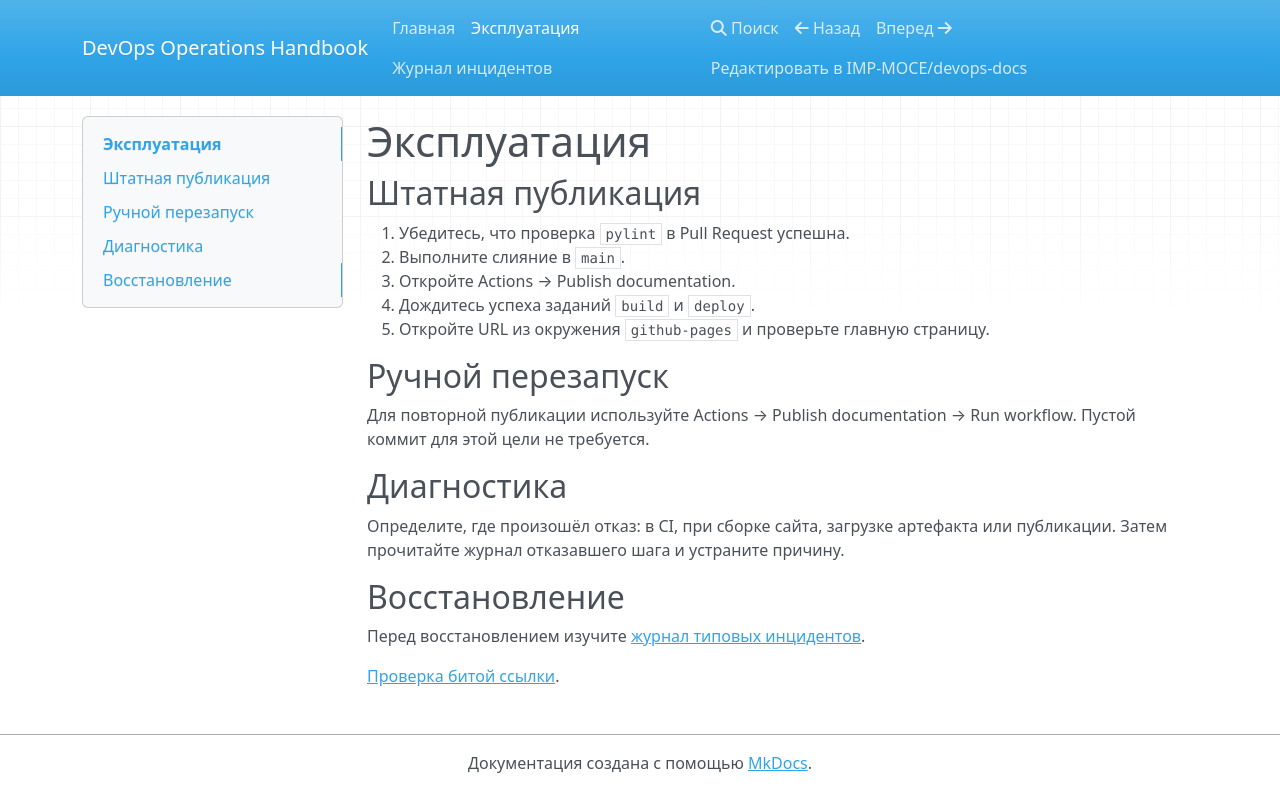
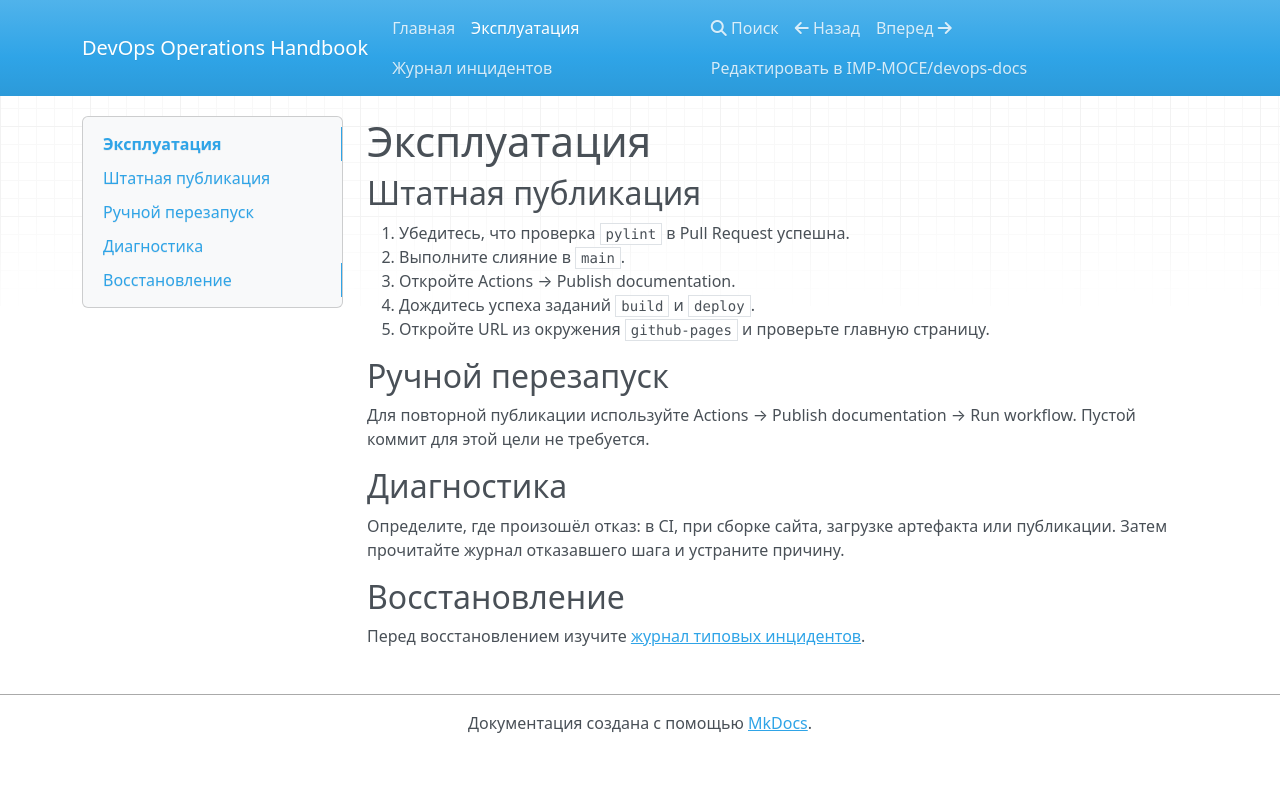
Before and after one commit to IMP-MOCE/devops-docs, an MkDocs documentation site: the page built from docs/runbook.md, in a window 1280 px wide. Shown: the top 812 px of the page. Built offline with MkDocs 1.6.1, drawn with Linux system fonts in a browser that asks for light colours; nearby versions of some CDN libraries.

Commit message:
fix: remove temporary missing-page link

```diff
--- a/docs/runbook.md
+++ b/docs/runbook.md
@@ -21,5 +21,3 @@
 ## Восстановление
 
 Перед восстановлением изучите [журнал типовых инцидентов](incidents.md).
-
-[Проверка битой ссылки](missing-page.md).
```
